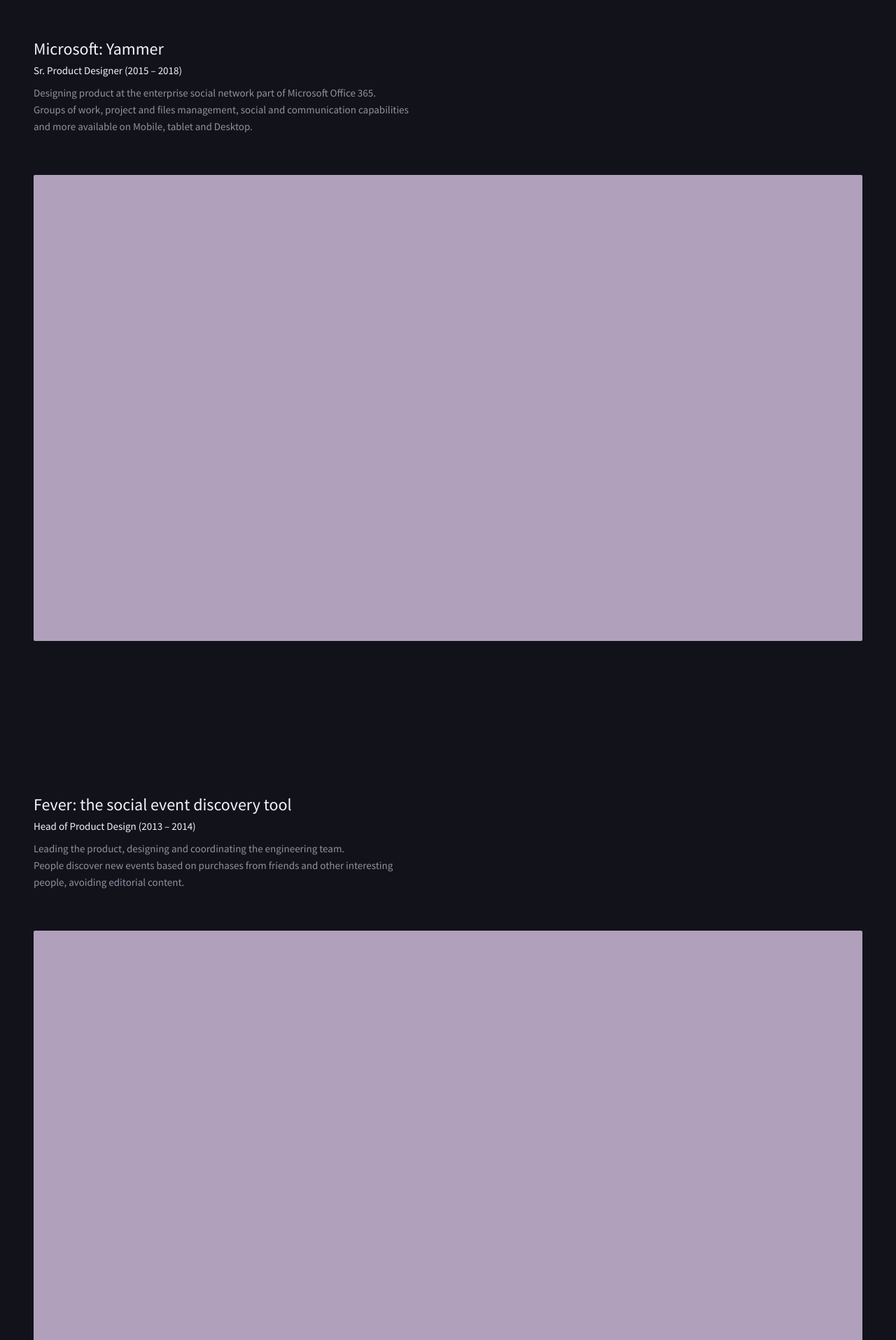
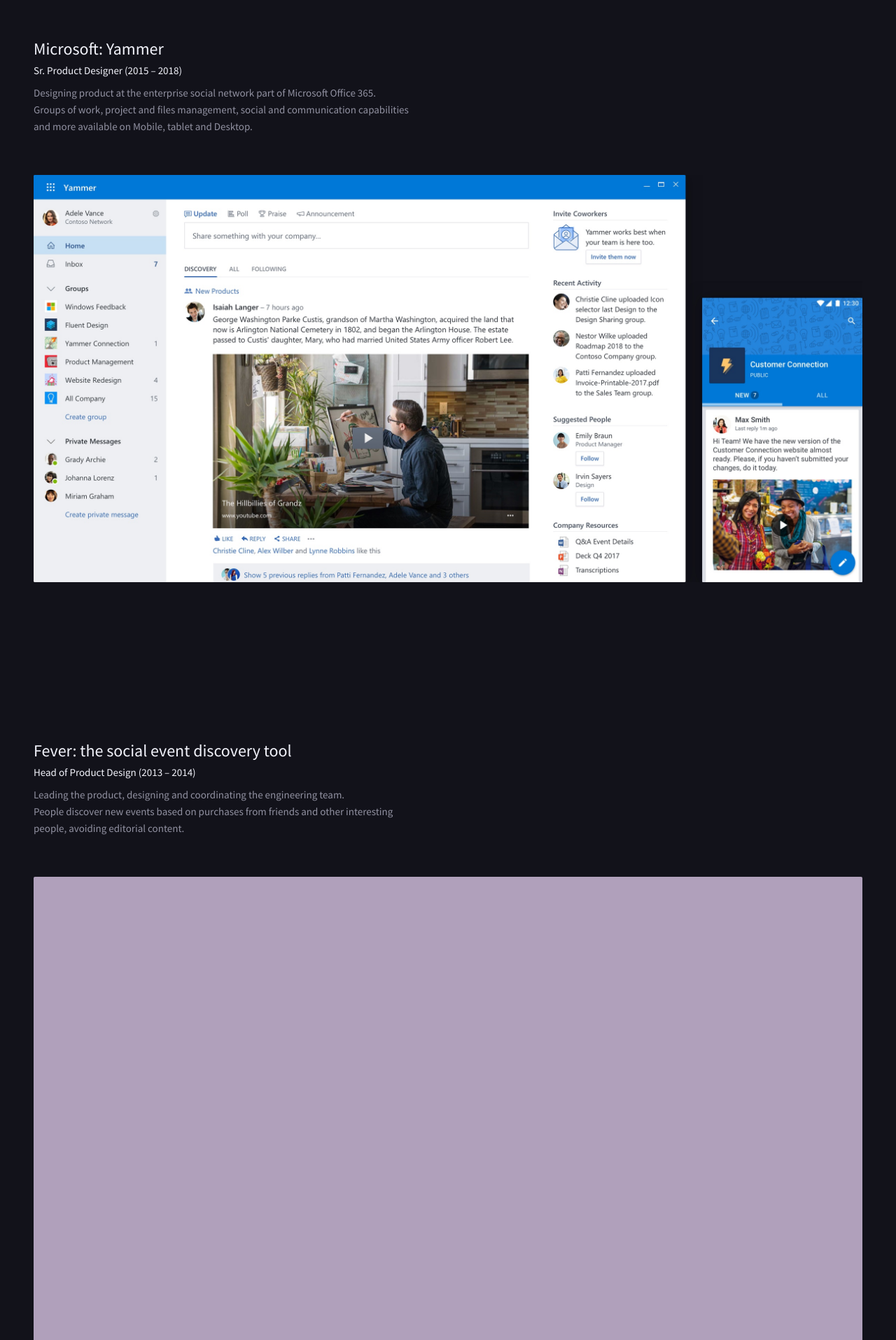
Before and after one commit to adrianmg/adrianmg.github.io, a Jekyll site: the page built from index.md, in a window 1280 px wide. Shown: the part 1042-2957 px from the top of the page at 70% size. Built offline with Jekyll 4.4.1, drawn with Linux system fonts in a browser that asks for light colours.

Commit message:
Adjustments on home layout work grid section

```diff
--- a/_includes/home-work.html
+++ b/_includes/home-work.html
@@ -1,9 +1,7 @@
-<a name="home-work" id="home-work"></a>
-
 <div class="home-work-grid">
-
 	<!-- Project Microsoft Yammer -->
 	<div class="home-work-grid__project">
+		<a name="home-work" class="home-work-grid__anchor" id="home-work"></a>
 		<div class="home-work-grid__project-description">
 			<h2>Microsoft: Yammer</h2>
 			<h3>Sr. Product Designer (2015 – 2018)</h3>
@@ -12,9 +10,7 @@
 				files management, social and communication capabilities and more available on Mobile, tablet and Desktop.
 			</p>
 		</div>
-		<a class="home-work-grid__project-preview" href="#">
-			<img src="{{"/work/00-preview.png " | relative_url }}">
-		</a>
+		<div class="work-grid__project-preview"><img src="{{"/work/yammer/yammer-01.jpg " | relative_url }}"></div>
 	</div>
 
 	<!-- Project Fever -->
```
